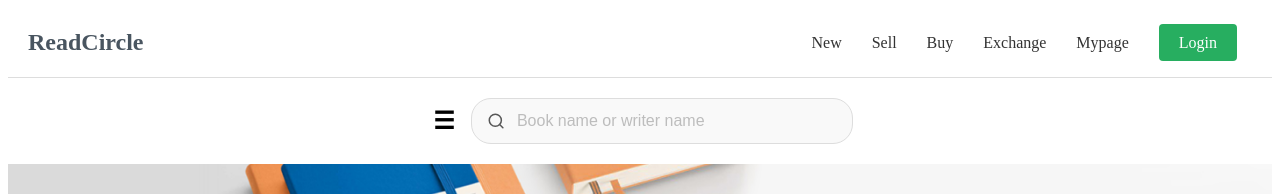
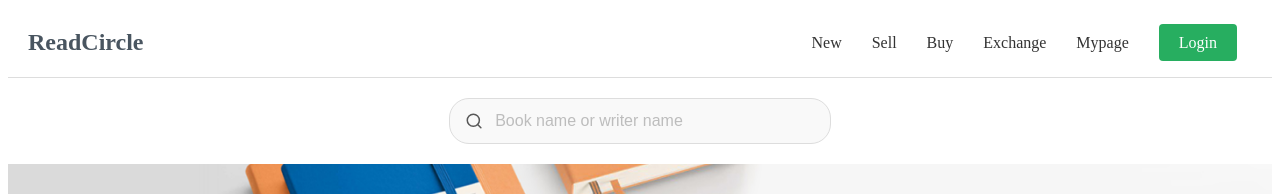
Before and after one commit to prgrms-web-devcourse-final-project/WEB1_2_ReadCircle_FE, a React (Vite) app: page / in a window 1280 px wide. Shown: the top 194 px of the page. Built offline with nearby package versions, Linux system fonts and the light colour scheme.

Commit message:
docs: 더미 데이터 수정 및 검색창 햄버거 보류

```diff
--- a/src/components/SearchBar.jsx
+++ b/src/components/SearchBar.jsx
@@ -9,13 +9,13 @@ const SearchBar = () => {
 
   return (
     <div className="search-bar">
-      <button
+      {/* <button
         className="search-bar__hamburger"
         onClick={toggleDropdown}
         style={{ fontWeight: "700" }}
       >
         ☰
-      </button>
+      </button> */}
       <div className="search-input">
         <FiSearch className="search-input__icon" />
         <input
@@ -24,7 +24,7 @@ const SearchBar = () => {
           className="search-input__field"
         />
       </div>
-      {dropdownOpen && (
+      {/* {dropdownOpen && (
         <div className="search-bar__dropdown">
           <a href="#">소설 / 시</a>
           <a href="#">자기계발</a>
@@ -32,7 +32,7 @@ const SearchBar = () => {
           <a href="#">인문학</a>
           <a href="#">컴퓨터 / 모바일</a>
         </div>
-      )}
+      )} */}
     </div>
   );
 };
--- a/src/data.js
+++ b/src/data.js
@@ -1,7 +1,7 @@
 export const dummyData = [
   {
     postId: "1", // String - Number
-    userId: "userTest", // userId가 보통 고유한 id값이 아닌가?
+    userId: "userTest", // 로그인 아이디
     title: "원피스",
     category: "만화", // 카테고리 제한사항 , category - bookCategory
     postCreatedAt: "2024-11-20T10:20:27.17997",
```
